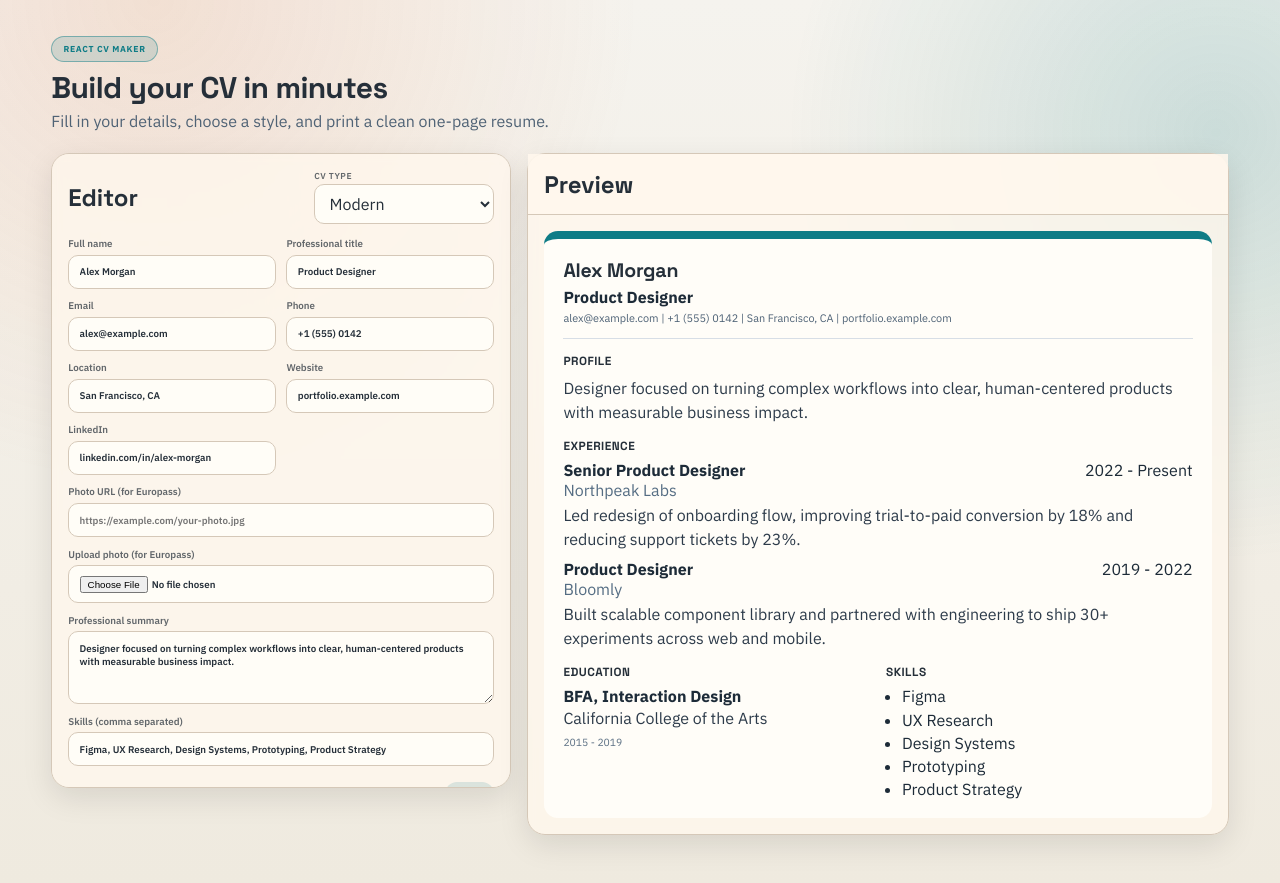
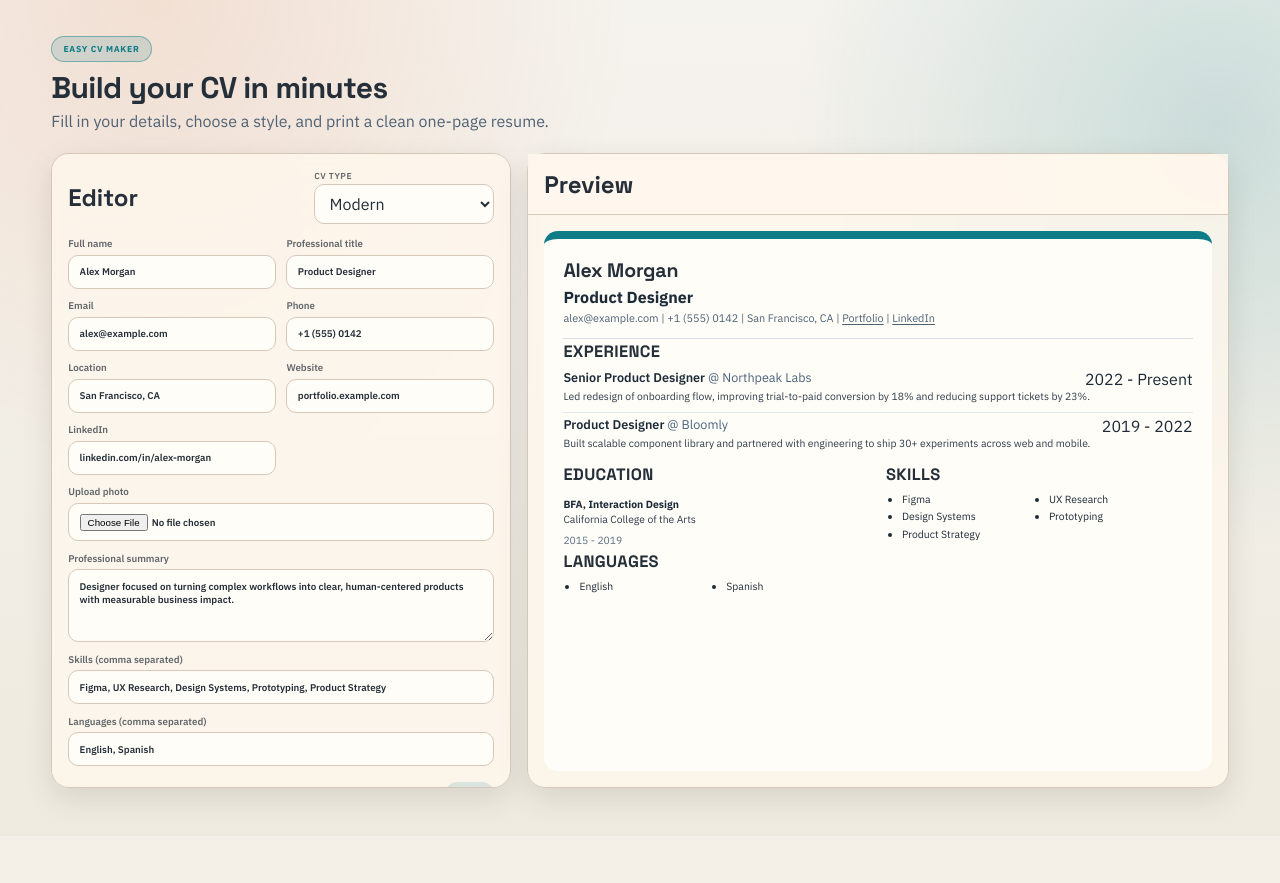
Before and after one commit to Hasibulshahi/easy_cv_maker, a React (Vite) app: page / in a window 1280 px wide. After the commit the page ends 836 px from the top, so only its background shows below. Built offline with nearby package versions, Linux system fonts and the light colour scheme.

Commit message:
create new project for cv making

```diff
--- a/src/App.css
+++ b/src/App.css
@@ -237,7 +237,7 @@ textarea:focus {
   border: 1px solid #ccd5de;
 }
 
-.cv-preview.europass {
+.cv-preview.MordernTemplate2 {
   border: 1px solid #cfd9e4;
   padding: 0;
   background: #eef2f7;
@@ -247,6 +247,7 @@ textarea:focus {
   display: grid;
   grid-template-columns: 1fr 3fr;
   min-height: 100%;
+  align-items: stretch;
 }
 
 .eu-side {
@@ -258,7 +259,7 @@ textarea:focus {
   position: relative;
   background: #3d5f8b;
   color: #ffffff;
-  padding: 2.8rem 1.35rem 4.1rem;
+  padding: 1.7rem 1.35rem 3rem;
   border-bottom-left-radius: 55% 16%;
   border-bottom-right-radius: 55% 16%;
 }
@@ -276,7 +277,7 @@ textarea:focus {
 }
 
 .eu-photo-wrap {
-  margin-top: -2.1rem;
+  margin-top: -1.3rem;
   display: grid;
   place-items: center;
   padding: 0 1rem;
@@ -285,8 +286,8 @@ textarea:focus {
 }
 
 .eu-photo {
-  width: 185px;
-  height: 185px;
+  width: 138px;
+  height: 138px;
   border-radius: 50%;
   object-fit: contain;
   object-position: center;
@@ -306,7 +307,7 @@ textarea:focus {
 }
 
 .eu-personal {
-  padding: 1.1rem 1.3rem;
+  padding: 1.1rem 1.3rem 0.15rem;
 }
 
 .eu-personal h3 {
@@ -336,6 +337,12 @@ textarea:focus {
   font-size: var(--fs-md);
 }
 
+.eu-link {
+  color: inherit;
+  text-decoration: underline;
+  text-underline-offset: 2px;
+}
+
 .eu-icon {
   display: inline-grid;
   place-items: center;
@@ -357,13 +364,27 @@ textarea:focus {
   font-size: var(--fs-lg);
 }
 
+.eu-skills-box,
+.eu-language-box {
+  padding-top: 0.35rem;
+}
+
+.eu-skills-box ul {
+  grid-template-columns: 1fr 1fr;
+  column-gap: 0.8rem;
+}
+
 .eu-main {
   background: #f4f6f9;
-  padding: 1.45rem;
+  padding: 0.9rem 1.45rem 0.55rem;
 }
 
 .eu-section {
-  margin-bottom: 1.35rem;
+  margin-bottom: 0.3rem;
+}
+
+.eu-section:first-of-type {
+  margin-top: 0;
 }
 
 .eu-section h3 {
@@ -383,9 +404,18 @@ textarea:focus {
   line-height: 1.5;
 }
 
+.eu-profile-text {
+  text-align: justify;
+  text-justify: inter-word;
+}
+
 .eu-edu-item,
 .eu-exp-item {
-  margin-top: 1rem;
+  margin-top: 0.45rem;
+}
+
+.eu-exp-item {
+  margin-top: 0.62rem;
 }
 
 .eu-edu-head {
@@ -433,9 +463,59 @@ textarea:focus {
   margin-top: 0.32rem;
 }
 
+.eu-exp-highlights {
+  margin: 0.35rem 0 0;
+  padding-left: 1rem;
+  color: #0e1f32;
+  font-size: var(--fs-sm3);
+  line-height: 1.45;
+}
+
+.eu-exp-highlights li + li {
+  margin-top: 0.14rem;
+}
+
+.eu-exp-details-link {
+  display: inline-block;
+  margin-top: 0.2rem;
+  color: #2e4d70;
+  font-size: var(--fs-sm3);
+  text-decoration: underline;
+  text-underline-offset: 2px;
+}
+
+.eu-exp-details-text {
+  margin: 0.35rem 0 0;
+  color: #0e1f32;
+  font-size: var(--fs-sm3);
+  line-height: 1.45;
+  text-align: justify;
+  text-justify: inter-word;
+}
+
 .cv-head {
   padding-bottom: 0.8rem;
   border-bottom: 1px solid #d7dee6;
+}
+
+.cv-head-inner {
+  display: flex;
+  justify-content: space-between;
+  align-items: center;
+  gap: 1rem;
+}
+
+.cv-head-text {
+  flex: 1;
+}
+
+.cv-head-photo {
+  width: 90px;
+  height: 90px;
+  border-radius: 50%;
+  object-fit: cover;
+  flex-shrink: 0;
+  border: 2px solid #d7dee6;
 }
 
 .cv-head h2 {
@@ -454,14 +534,29 @@ textarea:focus {
   color: #4d6175;
 }
 
+.contact a {
+  color: inherit;
+  text-decoration: underline;
+  text-underline-offset: 2px;
+}
+
 .cv-section {
-  margin-top: 0.9rem;
+  margin-top: 0.2rem;
+}
+
+.cv-section.split {
+  margin-top: 0.75rem;
+}
+
+.cv-section:first-of-type {
+  margin-top: 0.1rem;
 }
 
 .cv-section h3 {
   margin-bottom: 0.45rem;
-  font-size: var(--fs-md2);
-  letter-spacing: 0.04em;
+  font-size: var(--fs-lg);
+  font-weight: 700;
+  letter-spacing: 0.02em;
   text-transform: uppercase;
 }
 
@@ -471,15 +566,82 @@ textarea:focus {
   color: #2d3b4a;
 }
 
+.exp-highlights {
+  margin: 0.35rem 0 0;
+  padding-left: 1rem;
+  color: #2d3b4a;
+  line-height: 1.45;
+}
+
+.exp-highlights li + li {
+  margin-top: 0.18rem;
+}
+
+.exp-details-row {
+  display: flex;
+  align-items: flex-end;
+  gap: 0.5rem;
+}
+
+.exp-details-link {
+  display: inline-block;
+  margin-top: 0.2rem;
+  color: #3f5c78;
+  font-size: var(--fs-sm3);
+  text-decoration: underline;
+  text-underline-offset: 2px;
+  white-space: nowrap;
+  flex-shrink: 0;
+}
+
+.exp-details-text {
+  margin: 0.35rem 0 0;
+  font-size: var(--fs-sm3);
+  color: #2d3b4a;
+  line-height: 1.45;
+  text-align: justify;
+  text-justify: inter-word;
+}
+
+.cv-profile-text {
+  text-align: justify;
+  text-justify: inter-word;
+}
+
 .timeline-item,
 .edu-item {
-  margin-bottom: 0.55rem;
+  margin-bottom: 0.2rem;
+}
+
+.edu-item strong {
+  font-size: var(--fs-sm3);
+}
+
+.timeline-item {
+  margin-bottom: 0.24rem;
+  padding-bottom: 0.45rem;
+  border-bottom: 1px solid #e2e8ef;
+}
+
+.timeline-item:last-of-type {
+  border-bottom: none;
+  padding-bottom: 0;
 }
 
 .line-1 {
   display: flex;
   justify-content: space-between;
   gap: 0.6rem;
+}
+
+.line-1 strong {
+  font-size: var(--fs-base);
+  font-weight: 600;
+}
+
+.line-1-company {
+  font-weight: 400;
+  color: #4a637d;
 }
 
 .line-2 {
@@ -497,6 +659,7 @@ textarea:focus {
 .edu-item p,
 .edu-item span {
   margin: 0;
+  font-size: var(--fs-sm3);
 }
 
 .edu-item span {
@@ -508,7 +671,9 @@ textarea:focus {
   margin: 0;
   padding-left: 1rem;
   display: grid;
+  grid-template-columns: 1fr 1fr;
   gap: 0.2rem;
+  font-size: var(--fs-sm3);
 }
 
 @media (max-width: 980px) {
@@ -528,6 +693,11 @@ textarea:focus {
   }
 
   .split {
+    grid-template-columns: 1fr;
+  }
+
+  .skill-list,
+  .eu-skills-box ul {
     grid-template-columns: 1fr;
   }
 
--- a/src/App.jsx
+++ b/src/App.jsx
@@ -3,7 +3,7 @@ import html2canvas from 'html2canvas'
 import { jsPDF } from 'jspdf'
 import './App.css'
 import StandardTemplate from './templates/StandardTemplate'
-import EuropassTemplate from './templates/EuropassTemplate'
+import MordernTemplate2 from './templates/MordernTemplate2'
 
 const defaultData = {
   fullName: 'Alex Morgan',
@@ -17,6 +17,7 @@ const defaultData = {
   summary:
     'Designer focused on turning complex workflows into clear, human-centered products with measurable business impact.',
   skills: 'Figma, UX Research, Design Systems, Prototyping, Product Strategy',
+  languages: 'English, Spanish',
 }
 
 const emptyExperience = {
@@ -24,6 +25,7 @@ const emptyExperience = {
   company: '',
   period: '',
   details: '',
+  detailsUrl: '',
 }
 
 const emptyEducation = {
@@ -35,7 +37,7 @@ const emptyEducation = {
 const templateOptions = [
   { value: 'modern', label: 'Modern' },
   { value: 'classic', label: 'Classic' },
-  { value: 'europass', label: 'Europass' },
+  { value: 'modern2', label: 'Modern 2' },
 ]
 
 function App() {
@@ -49,6 +51,7 @@ function App() {
       period: '2022 - Present',
       details:
         'Led redesign of onboarding flow, improving trial-to-paid conversion by 18% and reducing support tickets by 23%.',
+      detailsUrl: '',
     },
     {
       role: 'Product Designer',
@@ -56,6 +59,7 @@ function App() {
       period: '2019 - 2022',
       details:
         'Built scalable component library and partnered with engineering to ship 30+ experiments across web and mobile.',
+      detailsUrl: '',
     },
   ])
   const [education, setEducation] = useState([
@@ -70,6 +74,11 @@ function App() {
   const skillList = useMemo(
     () => form.skills.split(',').map((skill) => skill.trim()).filter(Boolean),
     [form.skills],
+  )
+
+  const languageList = useMemo(
+    () => (form.languages || '').split(',').map((language) => language.trim()).filter(Boolean),
+    [form.languages],
   )
 
   const updateForm = (key, value) => {
@@ -122,6 +131,22 @@ function App() {
     try {
       setIsExporting(true)
 
+      const previewBounds = previewRef.current.getBoundingClientRect()
+      const anchorLinks = Array.from(previewRef.current.querySelectorAll('a[href]'))
+        .map((anchor) => {
+          const rect = anchor.getBoundingClientRect()
+          const href = anchor.href || ''
+
+          return {
+            href,
+            x: rect.left - previewBounds.left,
+            y: rect.top - previewBounds.top,
+            width: rect.width,
+            height: rect.height,
+          }
+        })
+        .filter((link) => link.width > 0 && link.height > 0 && /^https?:\/\//i.test(link.href))
+
       const canvas = await html2canvas(previewRef.current, {
         scale: 2,
         useCORS: true,
@@ -134,18 +159,44 @@ function App() {
       const pageHeight = pdf.internal.pageSize.getHeight()
       const imageWidth = pageWidth
       const imageHeight = (canvas.height * imageWidth) / canvas.width
+      const mmPerPx = imageWidth / previewBounds.width
+      const totalPages = Math.ceil(imageHeight / pageHeight)
 
-      let heightLeft = imageHeight
-      let yPosition = 0
+      for (let pageIndex = 0; pageIndex < totalPages; pageIndex += 1) {
+        if (pageIndex > 0) {
+          pdf.addPage()
+        }
 
-      pdf.addImage(imageData, 'PNG', 0, yPosition, imageWidth, imageHeight, '', 'FAST')
-      heightLeft -= pageHeight
+        const imageOffsetY = -pageIndex * pageHeight
+        pdf.addImage(imageData, 'PNG', 0, imageOffsetY, imageWidth, imageHeight, '', 'FAST')
+      }
 
-      while (heightLeft > 0) {
-        yPosition = heightLeft - imageHeight
-        pdf.addPage()
-        pdf.addImage(imageData, 'PNG', 0, yPosition, imageWidth, imageHeight, '', 'FAST')
-        heightLeft -= pageHeight
+      for (const link of anchorLinks) {
+        const linkX = link.x * mmPerPx
+        const linkTop = link.y * mmPerPx
+        const linkHeight = link.height * mmPerPx
+        const linkWidth = link.width * mmPerPx
+        const linkBottom = linkTop + linkHeight
+
+        for (let pageIndex = 0; pageIndex < totalPages; pageIndex += 1) {
+          const pageTop = pageIndex * pageHeight
+          const pageBottom = pageTop + pageHeight
+
+          if (linkBottom <= pageTop || linkTop >= pageBottom) {
+            continue
+          }
+
+          const visibleTop = Math.max(linkTop, pageTop)
+          const visibleBottom = Math.min(linkBottom, pageBottom)
+          const visibleHeight = visibleBottom - visibleTop
+
+          if (visibleHeight <= 0) {
+            continue
+          }
+
+          pdf.setPage(pageIndex + 1)
+          pdf.link(linkX, visibleTop - pageTop, linkWidth, visibleHeight, { url: link.href })
+        }
       }
 
       const safeName = (form.fullName || 'cv')
@@ -166,7 +217,7 @@ function App() {
   return (
     <main className="app-shell">
       <header className="hero">
-        <p className="badge">React CV Maker</p>
+        <p className="badge">Easy CV Maker</p>
         <h1>Build your CV in minutes</h1>
         <p className="subtitle">
           Fill in your details, choose a style, and print a clean one-page resume.
@@ -236,15 +287,7 @@ function App() {
               />
             </label>
             <label className="full-row">
-              Photo URL (for Europass)
-              <input
-                value={form.photoUrl || ''}
-                onChange={(e) => updateForm('photoUrl', e.target.value)}
-                placeholder="https://example.com/your-photo.jpg"
-              />
-            </label>
-            <label className="full-row">
-              Upload photo (for Europass)
+              Upload photo
               <input type="file" accept="image/*" onChange={handlePhotoUpload} />
             </label>
             <label className="full-row">
@@ -260,6 +303,13 @@ function App() {
               <input
                 value={form.skills}
                 onChange={(e) => updateForm('skills', e.target.value)}
+              />
+            </label>
+            <label className="full-row">
+              Languages (comma separated)
+              <input
+                value={form.languages || ''}
+                onChange={(e) => updateForm('languages', e.target.value)}
               />
             </label>
           </div>
@@ -294,11 +344,19 @@ function App() {
                 />
               </label>
               <label className="full-row">
-                Highlights
+                Highlights (one bullet per line)
                 <textarea
                   rows="3"
                   value={item.details}
                   onChange={(e) => updateExperience(index, 'details', e.target.value)}
+                />
+              </label>
+              <label className="full-row">
+                Details URL (optional)
+                <input
+                  value={item.detailsUrl || ''}
+                  onChange={(e) => updateExperience(index, 'detailsUrl', e.target.value)}
+                  placeholder="https://example.com/project-details"
                 />
               </label>
               <button type="button" className="delete" onClick={() => removeExperience(index)}>
@@ -352,12 +410,13 @@ function App() {
             <h2>Preview</h2>
           </div>
           <div className="preview-canvas" ref={previewRef}>
-            {template === 'europass' ? (
-              <EuropassTemplate
+            {template === 'modern2' ? (
+              <MordernTemplate2
                 form={form}
                 experiences={experiences}
                 education={education}
                 skillList={skillList}
+                languageList={languageList}
               />
             ) : (
               <StandardTemplate
@@ -365,6 +424,7 @@ function App() {
                 experiences={experiences}
                 education={education}
                 skillList={skillList}
+                languageList={languageList}
                 variant={template}
               />
             )}
--- a/src/templates/EuropassTemplate.jsx
+++ b/src/templates/MordernTemplate2.jsx
@@ -1,4 +1,13 @@
-function EuropassTemplate({ form, experiences, education, skillList }) {
+function MordernTemplate2({ form, experiences, education, skillList, languageList }) {
+  const toUrl = (value = '') => {
+    const trimmed = value.trim()
+    if (!trimmed) {
+      return ''
+    }
+
+    return /^https?:\/\//i.test(trimmed) ? trimmed : `https://${trimmed}`
+  }
+
   const initials = (form.fullName || 'YN')
     .split(' ')
     .filter(Boolean)
@@ -7,16 +16,15 @@ function EuropassTemplate({ form, experiences, education, skillList }) {
     .join('')
 
   const personalItems = [
-    { icon: '👤', value: form.fullName },
     { icon: '✉', value: form.email },
     { icon: '☎', value: form.phone },
     { icon: '⌂', value: form.location },
-    { icon: '🌐', value: form.website },
-    { icon: 'in', value: form.linkedIn },
+    { icon: '🌐', value: form.website, text: 'Portfolio', href: toUrl(form.website || '') },
+    { icon: 'in', value: form.linkedIn, text: 'LinkedIn', href: toUrl(form.linkedIn || '') },
   ].filter((item) => item.value)
 
   return (
-    <div className="cv-preview europass">
+    <div className="cv-preview MordernTemplate2">
       <section className="eu-layout">
         <aside className="eu-side">
           <div className="eu-side-top">
@@ -38,7 +46,15 @@ function EuropassTemplate({ form, experiences, education, skillList }) {
               {personalItems.map((item, index) => (
                 <li key={`p-${index}`}>
                   <span className={`eu-icon ${item.icon === 'in' ? 'linkedin' : ''}`}>{item.icon}</span>
-                  <span>{item.value}</span>
+                  <span>
+                    {item.href ? (
+                      <a className="eu-link" href={item.href} target="_blank" rel="noreferrer noopener">
+                        {item.text}
+                      </a>
+                    ) : (
+                      item.value
+                    )}
+                  </span>
                 </li>
               ))}
             </ul>
@@ -55,12 +71,24 @@ function EuropassTemplate({ form, experiences, education, skillList }) {
               ))}
             </ul>
           </section>
+
+          <section className="eu-personal eu-skills-box eu-language-box">
+            <h3>Languages</h3>
+            <ul>
+              {languageList.map((language) => (
+                <li key={language}>
+                  <span className="eu-icon">•</span>
+                  <span>{language}</span>
+                </li>
+              ))}
+            </ul>
+          </section>
         </aside>
 
         <div className="eu-main">
           <section className="eu-section">
             <h3>Profile</h3>
-            <p>{form.summary}</p>
+            <p className="eu-profile-text">{form.summary}</p>
           </section>
 
           <section className="eu-section">
@@ -88,11 +116,21 @@ function EuropassTemplate({ form, experiences, education, skillList }) {
                   <div className="eu-edu-head">
                     <strong>
                       <span className="eu-role">{item.role || 'Role'}</span>
-                      {item.company && <span className="eu-company-inline"> | {item.company}</span>}
+                      {item.company && <span className="eu-company-inline"> @ {item.company}</span>}
                     </strong>
                     <span>{item.period || 'Period'}</span>
                   </div>
-                  <p>{item.details}</p>
+                  <p className="eu-exp-details-text">{item.details}</p>
+                  {item.detailsUrl?.trim() && (
+                    <a
+                      className="eu-exp-details-link"
+                      href={toUrl(item.detailsUrl)}
+                      target="_blank"
+                      rel="noreferrer noopener"
+                    >
+                      Details
+                    </a>
+                  )}
                 </article>
               ))}
           </section>
@@ -102,4 +140,4 @@ function EuropassTemplate({ form, experiences, education, skillList }) {
   )
 }
 
-export default EuropassTemplate
+export default MordernTemplate2
--- a/src/templates/StandardTemplate.jsx
+++ b/src/templates/StandardTemplate.jsx
@@ -1,18 +1,52 @@
-function StandardTemplate({ form, experiences, education, skillList, variant }) {
+function StandardTemplate({ form, experiences, education, skillList, languageList, variant }) {
+  const toUrl = (value = '') => {
+    const trimmed = value.trim()
+    if (!trimmed) {
+      return ''
+    }
+
+    return /^https?:\/\//i.test(trimmed) ? trimmed : `https://${trimmed}`
+  }
+
+  const contactItems = [
+    form.email?.trim() ? { key: 'email', text: form.email.trim() } : null,
+    form.phone?.trim() ? { key: 'phone', text: form.phone.trim() } : null,
+    form.location?.trim() ? { key: 'location', text: form.location.trim() } : null,
+    form.website?.trim()
+      ? { key: 'portfolio', text: 'Portfolio', href: toUrl(form.website) }
+      : null,
+    form.linkedIn?.trim()
+      ? { key: 'linkedin', text: 'LinkedIn', href: toUrl(form.linkedIn) }
+      : null,
+  ].filter(Boolean)
+
   return (
     <div className={`cv-preview ${variant}`}>
       <header className="cv-head">
-        <h2>{form.fullName || 'Your Name'}</h2>
-        <p className="role">{form.title || 'Professional Title'}</p>
-        <p className="contact">
-          {[form.email, form.phone, form.location, form.website].filter(Boolean).join(' | ')}
-        </p>
+        <div className="cv-head-inner">
+          <div className="cv-head-text">
+            <h2>{form.fullName || 'Your Name'}</h2>
+            <p className="role">{form.title || 'Professional Title'}</p>
+            <p className="contact">
+              {contactItems.map((item, index) => (
+                <span key={item.key}>
+                  {index > 0 && ' | '}
+                  {item.href ? (
+                    <a href={item.href} target="_blank" rel="noreferrer noopener">
+                      {item.text}
+                    </a>
+                  ) : (
+                    item.text
+                  )}
+                </span>
+              ))}
+            </p>
+          </div>
+          {variant === 'modern' && form.photoUrl && (
+            <img className="cv-head-photo" src={form.photoUrl} alt={form.fullName || 'Profile'} />
+          )}
+        </div>
       </header>
-
-      <section className="cv-section">
-        <h3>Profile</h3>
-        <p>{form.summary}</p>
-      </section>
 
       <section className="cv-section">
         <h3>Experience</h3>
@@ -21,11 +55,25 @@ function StandardTemplate({ form, experiences, education, skillList, variant })
           .map((item, index) => (
             <article className="timeline-item" key={`p-exp-${index}`}>
               <div className="line-1">
-                <strong>{item.role || 'Role'}</strong>
+                <strong>
+                  {item.role || 'Role'}
+                  {item.company && <span className="line-1-company"> @ {item.company}</span>}
+                </strong>
                 <span>{item.period}</span>
               </div>
-              <div className="line-2">{item.company}</div>
-              <p>{item.details}</p>
+              <div className="exp-details-row">
+                <p className="exp-details-text">{item.details}</p>
+                {item.detailsUrl?.trim() && (
+                  <a
+                    className="exp-details-link"
+                    href={toUrl(item.detailsUrl)}
+                    target="_blank"
+                    rel="noreferrer noopener"
+                  >
+                    Details
+                  </a>
+                )}
+              </div>
             </article>
           ))}
       </section>
@@ -42,6 +90,13 @@ function StandardTemplate({ form, experiences, education, skillList, variant })
                 <span>{item.period}</span>
               </article>
             ))}
+
+          <h3>Languages</h3>
+          <ul className="skill-list">
+            {languageList.map((language) => (
+              <li key={language}>{language}</li>
+            ))}
+          </ul>
         </div>
         <div>
           <h3>Skills</h3>
```
